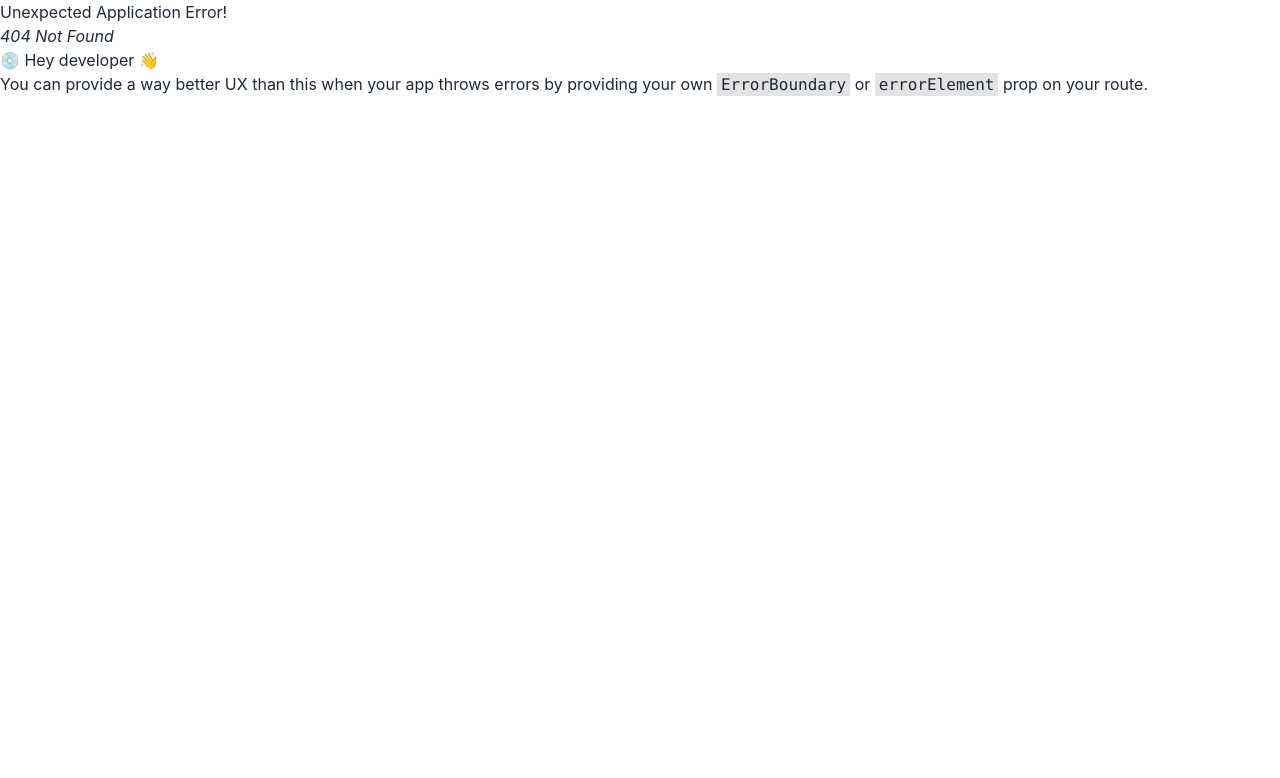
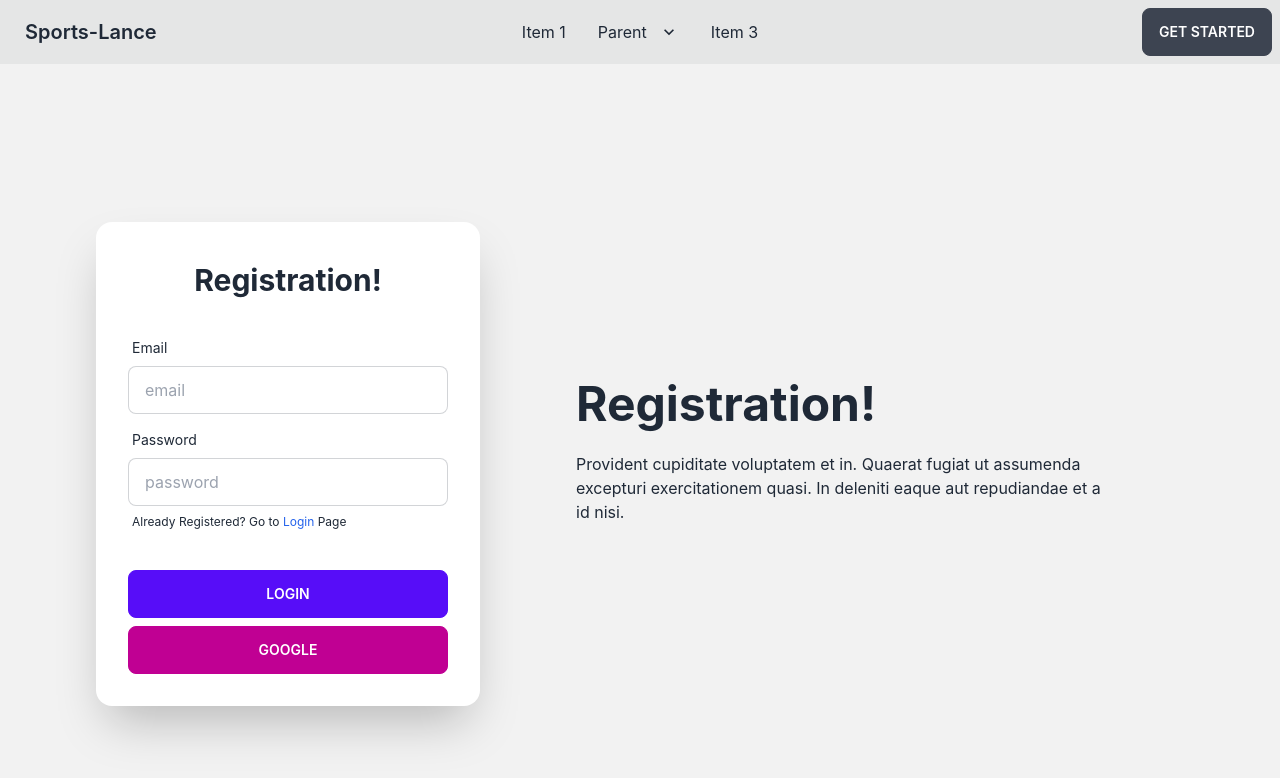
Before and after one commit to hasanMahmud743/sports-lens-client-side, a React (Create React App) app: page /registration in a window 1280 px wide. Before the commit this address had no page. Shown: the top 778 px of the page. Built offline with nearby package versions, Linux system fonts and the light colour scheme; no server answers.

Commit message:
login regestritaion sys added

```diff
--- a/src/Contexts/Contexts.js
+++ b/src/Contexts/Contexts.js
@@ -0,0 +1,63 @@
+import { createUserWithEmailAndPassword, getAuth, GoogleAuthProvider, onAuthStateChanged, signInWithEmailAndPassword, signInWithPopup, signOut, updateProfile } from 'firebase/auth';
+import React, { createContext, useEffect, useState } from 'react';
+import app from '../Firebase_Config/Firebse.config';
+
+
+
+
+export const myContext = createContext()
+const auth = getAuth(app)
+
+const provider = new GoogleAuthProvider();
+
+const Contexts = ({children}) => {
+
+    const [user, setUser] = useState(null)
+    const [loader, setLoader] = useState(true)
+
+    const githubSignIn = (provider) =>{
+        return signInWithPopup(auth, provider)
+    }
+
+
+    const googleSignIn = () =>{
+        setLoader(true)
+        return signInWithPopup(auth, provider)
+    }
+
+    const createUser = (email, password) =>{
+        setLoader(true)
+        return createUserWithEmailAndPassword(auth, email, password)
+    }
+
+    const logOut =() =>{
+        return signOut(auth)
+    }
+
+    const signInUser = (email, password) =>{
+        setLoader(true)
+        return signInWithEmailAndPassword(auth, email, password)
+    }
+
+    const profileUpdate = (obj)=>{
+        setLoader(true)
+        return updateProfile(auth.currentUser, obj )
+    }
+
+    useEffect(()=>{
+        const unsubscribe = onAuthStateChanged(auth, currentUser =>{
+                setUser(currentUser)
+                setLoader(false)
+        })
+        return () => unsubscribe()
+    },[])
+
+
+    return (
+       <myContext.Provider value={{user, loader,logOut, createUser, githubSignIn, signInUser, profileUpdate, googleSignIn}}>
+        {children}
+       </myContext.Provider>
+    );
+};
+
+export default Contexts;
--- a/src/Firebase_Config/Firebse.config.js
+++ b/src/Firebase_Config/Firebse.config.js
@@ -0,0 +1,19 @@
+// Import the functions you need from the SDKs you need
+import { initializeApp } from "firebase/app";
+// TODO: Add SDKs for Firebase products that you want to use
+// https://firebase.google.com/docs/web/setup#available-libraries
+
+// Your web app's Firebase configuration
+const firebaseConfig = {
+  apiKey: "AIzaSyCMzflKWi4Z4aPIek74HJhI2FSV_N3hU1M",
+  authDomain: "sports-lens-assignment.firebaseapp.com",
+  projectId: "sports-lens-assignment",
+  storageBucket: "sports-lens-assignment.appspot.com",
+  messagingSenderId: "316676244301",
+  appId: "1:316676244301:web:012f0e91165fc2a596ed04"
+};
+
+// Initialize Firebase
+const app = initializeApp(firebaseConfig);
+
+export default app
--- a/src/Pages/Login/Login.js
+++ b/src/Pages/Login/Login.js
@@ -1,10 +1,58 @@
-import React from 'react';
+import React, { useContext } from 'react';
+import { Link } from 'react-router-dom';
+import { myContext } from '../../Contexts/Contexts';
 
 const Login = () => {
+    const {signInUser} = useContext(myContext)
+
+    const handleLogin = (e) =>{
+        e.preventDefault()
+        const form = e.target
+        const email = form.email.value
+        const password = form.password.value
+        console.log(email, password)
+        signInUser(email, password)
+        .then(user => console.log(user.user))
+        .catch(err => console.log(err))
+
+    }
     return (
         <div>
-            <p>this is login page</p>
+          <div className="hero min-h-screen lg:p-20 bg-base-200">
+  <div className="hero-content flex-col  lg:flex-row-reverse">
+    <div className="text-center lg:m-20  lg:text-left">
+      <h1 className="text-5xl font-bold">Login now!</h1>
+      <p className="py-6">Provident cupiditate voluptatem et in. Quaerat fugiat ut assumenda excepturi exercitationem quasi. In deleniti eaque aut repudiandae et a id nisi.</p>
+    </div>
+    <div className="card flex-shrink-0 w-full max-w-sm shadow-2xl bg-base-100">
+    <p className='text-3xl text-center font-bold mt-10'>Login!</p>
 
+      <form onSubmit={handleLogin} className="card-body">
+        <div className="form-control">
+          <label className="label">
+            <span className="label-text">Email</span>
+          </label>
+          <input type="text" name='email' placeholder="email" className="input input-bordered" />
+        </div>
+        <div className="form-control">
+          <label className="label">
+            <span className="label-text">Password</span>
+          </label>
+          <input type="password" name='password' placeholder="password" className="input input-bordered" />
+          <label className="label">
+            <a href="#" className="label-text-alt link link-hover">Forgot password?</a>
+          </label>
+          <label className="label">
+            <a href="#" className="label-text-alt ">New Here? Go to <Link to='/registration'  className="label-text-alt link link-hover  text-blue-600" >Registration</Link> Page</a>
+          </label>
+        </div>
+        <div className="form-control mt-6">
+          <button className="btn btn-primary">Login</button>
+        </div>
+      </form>
+    </div>
+  </div>
+</div>
         </div>
     );
 };
--- a/src/Pages/Registration/Registration.js
+++ b/src/Pages/Registration/Registration.js
@@ -1,9 +1,66 @@
-import React from 'react';
+import React, { useContext } from 'react';
+import { Link } from 'react-router-dom';
+import { myContext } from '../../Contexts/Contexts';
 
 const Registration = () => {
+    const {createUser, googleSignIn} = useContext(myContext)
+
+    const handleRegistration = (e) =>{
+        e.preventDefault()
+        const form = e.target
+        const email = form.email.value
+        const password = form.password.value
+        console.log(email, password)
+        createUser(email, password)
+        .then(user => console.log(user.user))
+        .catch(err => console.log(err))
+
+    }
+
+    const googleSign = () =>{
+        googleSignIn()
+        .then(user => user.user)
+        .catch( err => console.log(err))
+    }
     return (
         <div>
-            <p>this is registration page</p>
+          <div className="hero min-h-screen lg:p-20 bg-base-200">
+  <div className="hero-content flex-col  lg:flex-row-reverse">
+    <div className="text-center lg:m-20  lg:text-left">
+      <h1 className="text-5xl font-bold">Registration!</h1>
+      <p className="py-6">Provident cupiditate voluptatem et in. Quaerat fugiat ut assumenda excepturi exercitationem quasi. In deleniti eaque aut repudiandae et a id nisi.</p>
+    </div>
+    <div className="card flex-shrink-0 w-full max-w-sm shadow-2xl bg-base-100">
+        <p className='text-3xl text-center font-bold mt-10'>Registration!</p>
+
+      <form onSubmit={handleRegistration} className="card-body">
+        <div className="form-control">
+          <label className="label">
+            <span className="label-text">Email</span>
+          </label>
+          <input type="text" name='email' placeholder="email" className="input input-bordered" />
+        </div>
+        <div className="form-control">
+          <label className="label">
+            <span className="label-text">Password</span>
+          </label>
+          <input type="password" name='password' placeholder="password" className="input input-bordered" />
+
+          <label className="label">
+            <a href="#" className="label-text-alt ">Already Registered? Go to <Link to='/login'  className="label-text-alt link text-blue-600 link-hover" >Login</Link> Page</a>
+          </label>
+        </div>
+        <div className="form-control mt-6">
+          <button className="btn btn-primary">Login</button>
+        </div>
+        <p onClick={googleSign}  className="btn btn-active btn-secondary">Google</p>
+
+
+      </form>
+
+    </div>
+  </div>
+</div>
         </div>
     );
 };
--- a/src/index.js
+++ b/src/index.js
@@ -1,13 +1,16 @@
 import React from 'react';
 import ReactDOM from 'react-dom/client';
+import App from './App';
+import Contexts from './Contexts/Contexts';
 import './index.css';
-import App from './App';
 import reportWebVitals from './reportWebVitals';
 
 const root = ReactDOM.createRoot(document.getElementById('root'));
 root.render(
   <React.StrictMode>
-    <App />
+    <Contexts>
+      <App />
+      </Contexts>
   </React.StrictMode>
 );
 
```
Also changed, not shown: src/Routes/Router.js (+7 -0 lines).
